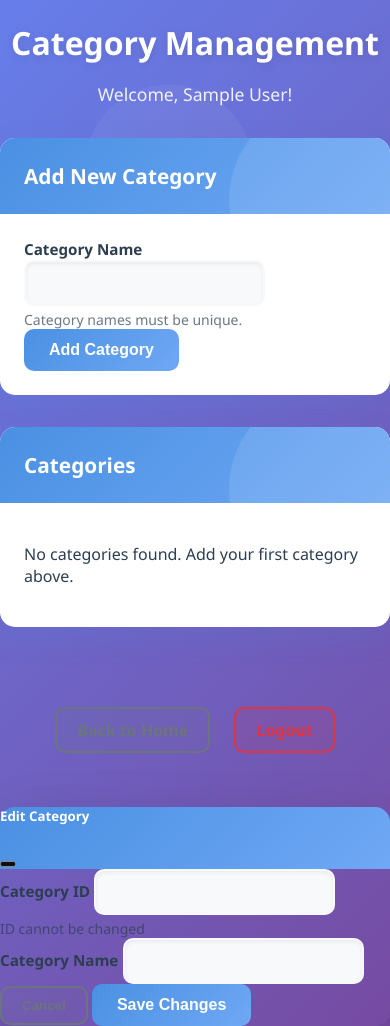
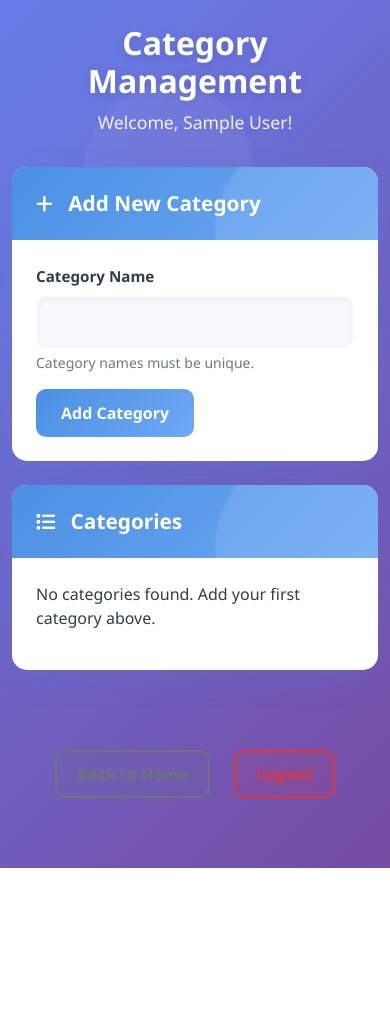
Before and after one commit to princesscheryl/mvc_lab1, a PHP site: page /admin/category.php in a window 390 px wide. After the commit the page ends 868 px from the top, so only its background shows below. Run offline with PHP 8.4, Linux system fonts and the light colour scheme; the visitor is signed in with stand-in values (Sample User, id 1); data that the repository does not hold is empty; a stand-in replaces the project's code that opens the database connection; some libraries are stand-ins or nearby versions.

Commit message:
updated responsive design

```diff
--- a/admin/category.php
+++ b/admin/category.php
@@ -28,6 +28,8 @@ $categories=get_all_categories_ctr();
     <meta charset="UTF-8">
     <meta name="viewport" content="width=device-width, initial-scale=1.0">
     <title>Category Management</title>
+    <link href="https://cdn.jsdelivr.net/npm/bootstrap@5.1.3/dist/css/bootstrap.min.css" rel="stylesheet">
+    <link href="https://cdnjs.cloudflare.com/ajax/libs/font-awesome/6.4.0/css/all.min.css" rel="stylesheet">
     <link href="../css/category.css" rel="stylesheet">
 </head>
 <body>
@@ -35,12 +37,12 @@ $categories=get_all_categories_ctr();
         <h1>Category Management</h1>
         <p class="welcome-text">Welcome, <?php echo htmlspecialchars($_SESSION['user_name']); ?>!</p>
 
-        <!-- CREATE - A form that takes the category's name -->
+        <!-- CREATE - A form that takes the category's name (ID is autogenerated) -->
         <div class="row">
             <div class="col-md-6">
                 <div class="card mb-4">
                     <div class="card-header">
-                        <h3>Add New Category</h3>
+                        <h3><i class="fa fa-plus"></i> Add New Category</h3>
                     </div>
                     <div class="card-body">
                         <form id="addCategoryForm">
@@ -56,10 +58,10 @@ $categories=get_all_categories_ctr();
             </div>
         </div>
 
-        <!-- RETRIEVE Display categories in the system -->
+        <!-- RETRIEVE - Display categories in the system -->
         <div class="card">
             <div class="card-header">
-                <h3>Categories</h3>
+                <h3><i class="fa fa-list"></i> Categories</h3>
             </div>
             <div class="card-body">
                 <div id="categoriesContainer">
@@ -100,7 +102,6 @@ $categories=get_all_categories_ctr();
             </div>
         </div>
 
-        <!-- Navigation -->
         <div class="navigation-buttons">
             <a href="../index.php" class="btn btn-secondary">Back to Home</a>
             <a href="../login/logout.php" class="btn btn-outline-danger">Logout</a>
@@ -108,12 +109,12 @@ $categories=get_all_categories_ctr();
     </div>
 
     <!-- UPDATE Modal - Only name is editable, not the ID -->
-    <div class="modal fade" id="editCategoryModal" tabindex="-1">
-        <div class="modal-dialog">
+    <div class="modal fade" id="editCategoryModal" tabindex="-1" aria-hidden="true">
+        <div class="modal-dialog modal-dialog-centered">
             <div class="modal-content">
                 <div class="modal-header">
                     <h5 class="modal-title">Edit Category</h5>
-                    <button type="button" class="btn-close" data-bs-dismiss="modal"></button>
+                    <button type="button" class="btn-close" data-bs-dismiss="modal" aria-label="Close"></button>
                 </div>
                 <form id="editCategoryForm">
                     <div class="modal-body">
@@ -139,6 +140,9 @@ $categories=get_all_categories_ctr();
         </div>
     </div>
 
+    <!-- Alert Messages Container -->
+    <div id="alertContainer" style="position: fixed; top: 20px; right: 20px; z-index: 1060;"></div>
+
     <script src="https://cdn.jsdelivr.net/npm/bootstrap@5.1.3/dist/js/bootstrap.bundle.min.js"></script>
     <script src="../js/category.js"></script>
 </body>
--- a/css/category.css
+++ b/css/category.css
@@ -99,6 +99,14 @@ h1{
     z-index:1;
 }
 
+.card-header h5{
+    margin:0;
+    font-weight:600;
+    font-size:1.3rem;
+    position:relative;
+    z-index:1;
+}
+
 .card-header i{
     margin-right:10px;
     font-size:1.2rem;
@@ -136,6 +144,13 @@ h1{
 .form-control:hover{
     border-color:var(--secondary-blue);
     background:var(--white);
+}
+
+.form-control[disabled]{
+    background:var(--light-gray);
+    color:#6c757d;
+    border-color:#dee2e6;
+    cursor:not-allowed;
 }
 
 .btn-primary{
@@ -276,6 +291,23 @@ h1{
     box-shadow:0 4px 15px rgba(220,53,69,0.4);
 }
 
+.modal{
+    z-index:1055;
+}
+
+.modal-backdrop{
+    z-index:1050;
+}
+
+.modal-dialog{
+    margin:1.75rem auto;
+    max-width:500px;
+}
+
+.modal.show .modal-dialog{
+    transform:none;
+}
+
 .modal-content{
     border:none;
     border-radius:var(--border-radius);
@@ -291,6 +323,18 @@ h1{
 
 .modal-title{
     font-weight:600;
+}
+
+.modal-body{
+    padding:2rem;
+    background:var(--white);
+}
+
+.modal-footer{
+    padding:1rem 2rem;
+    background:var(--light-gray);
+    border:none;
+    border-radius:0 0 var(--border-radius) var(--border-radius);
 }
 
 .btn-close{
@@ -349,6 +393,11 @@ h1{
         padding:4px 8px;
         font-size:0.8rem;
     }
+
+    .modal-dialog{
+        margin:1rem;
+        max-width:calc(100% - 2rem);
+    }
 }
 
 @keyframes fadeInUp{
```
